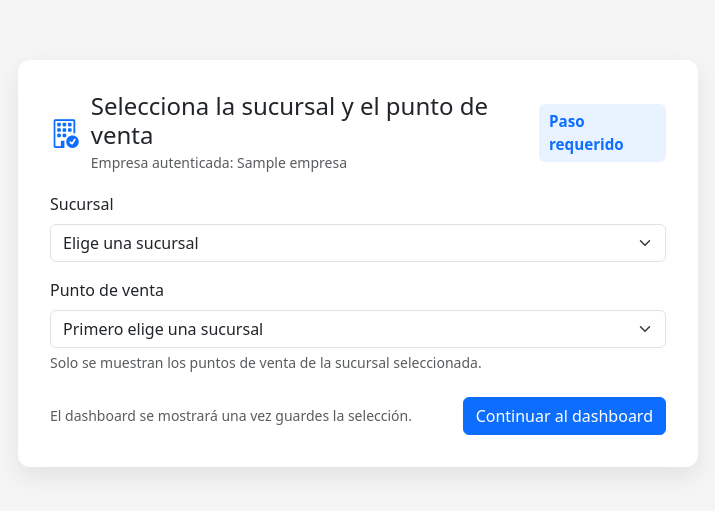
After one commit to marianocappucci/contalibra, a PHP site: template vistas/contexto/seleccionar.php in a window 1280 px wide. The commit adds this page. Shown: the top 511 px of the page, without its empty margins (282-997 px from the left). Run offline with PHP 8.4, Linux system fonts and the light colour scheme; the template is opened without the code that fills it: most values are stand-ins (such as "Sample title", 1, 10 or a date in 2020).

Commit message:
Add branch and POS selection step after login

```diff
--- /dev/null
+++ b/vistas/contexto/seleccionar.php
@@ -0,0 +1,128 @@
+<?php include __DIR__ . '/../layout/header.php'; ?>
+
+<link rel="stylesheet" href="https://cdn.jsdelivr.net/npm/bootstrap-icons@1.11.3/font/bootstrap-icons.css">
+
+<style>
+    .contexto-container {
+        max-width: 680px;
+        margin: 60px auto;
+        background: #fff;
+        border-radius: 12px;
+        box-shadow: 0 10px 25px rgba(0, 0, 0, 0.08);
+        padding: 32px;
+    }
+    .contexto-header {
+        display: flex;
+        align-items: center;
+        gap: 12px;
+        margin-bottom: 18px;
+    }
+    .contexto-header i {
+        font-size: 1.8rem;
+        color: #0d6efd;
+    }
+    .contexto-badge {
+        background: #e9f2ff;
+        color: #0d6efd;
+        border-radius: 6px;
+        padding: 6px 10px;
+        font-weight: 600;
+        font-size: 0.95rem;
+    }
+</style>
+
+<div class="contexto-container">
+    <div class="contexto-header">
+        <i class="bi bi-building-check"></i>
+        <div>
+            <h4 class="mb-0">Selecciona la sucursal y el punto de venta</h4>
+            <small class="text-muted">Empresa autenticada: <?php echo htmlspecialchars($empresa['nombre']); ?></small>
+        </div>
+        <span class="ms-auto contexto-badge">Paso requerido</span>
+    </div>
+
+    <?php if (!empty($error)): ?>
+        <div class="alert alert-danger"><?php echo htmlspecialchars($error); ?></div>
+    <?php endif; ?>
+
+    <?php if (empty($sucursales)): ?>
+        <div class="alert alert-warning">
+            No hay sucursales configuradas para esta empresa. Crea una antes de continuar.
+        </div>
+    <?php else: ?>
+        <form method="post" action="index.php?controller=Contexto&action=seleccionar">
+            <div class="mb-3">
+                <label class="form-label">Sucursal</label>
+                <select name="sucursal_id" id="sucursal_id" class="form-select" required>
+                    <option value="">Elige una sucursal</option>
+                    <?php foreach ($sucursales as $sucursal): ?>
+                        <option value="<?php echo (int) $sucursal['id']; ?>">
+                            <?php echo htmlspecialchars($sucursal['nombre']); ?>
+                        </option>
+                    <?php endforeach; ?>
+                </select>
+            </div>
+
+            <div class="mb-3">
+                <label class="form-label">Punto de venta</label>
+                <select name="punto_venta_id" id="punto_venta_id" class="form-select" required>
+                    <option value="">Primero elige una sucursal</option>
+                </select>
+                <div class="form-text">Solo se muestran los puntos de venta de la sucursal seleccionada.</div>
+            </div>
+
+            <div class="d-flex justify-content-between align-items-center mt-4">
+                <div class="text-muted small">
+                    El dashboard se mostrará una vez guardes la selección.
+                </div>
+                <button type="submit" class="btn btn-primary">Continuar al dashboard</button>
+            </div>
+        </form>
+    <?php endif; ?>
+</div>
+
+<script>
+    const sucursales = <?php echo json_encode($sucursales, JSON_HEX_TAG | JSON_HEX_APOS | JSON_HEX_QUOT | JSON_HEX_AMP); ?>;
+    const sucursalSelect = document.getElementById('sucursal_id');
+    const puntoVentaSelect = document.getElementById('punto_venta_id');
+
+    function renderPuntosVenta(sucursalId) {
+        puntoVentaSelect.innerHTML = '';
+
+        if (!sucursalId) {
+            const option = document.createElement('option');
+            option.value = '';
+            option.textContent = 'Primero elige una sucursal';
+            puntoVentaSelect.appendChild(option);
+            return;
+        }
+
+        const sucursal = sucursales.find(s => parseInt(s.id, 10) === parseInt(sucursalId, 10));
+
+        if (!sucursal || !sucursal.puntos_venta || sucursal.puntos_venta.length === 0) {
+            const option = document.createElement('option');
+            option.value = '';
+            option.textContent = 'La sucursal no tiene puntos de venta activos';
+            puntoVentaSelect.appendChild(option);
+            return;
+        }
+
+        const placeholder = document.createElement('option');
+        placeholder.value = '';
+        placeholder.textContent = 'Elige un punto de venta';
+        puntoVentaSelect.appendChild(placeholder);
+
+        sucursal.puntos_venta.forEach(pv => {
+            const option = document.createElement('option');
+            option.value = pv.id;
+            option.textContent = pv.nombre + (pv.codigo ? ` (Código ${pv.codigo})` : '');
+            puntoVentaSelect.appendChild(option);
+        });
+    }
+
+    sucursalSelect.addEventListener('change', (event) => {
+        renderPuntosVenta(event.target.value);
+    });
+</script>
+
+<?php include __DIR__ . '/../layout/footer.php'; ?>
```
Also changed, not shown: controlador/AuthController.php (+26 -7 lines), controlador/ContextoController.php (added, +92 -0 lines), index.php (+16 -3 lines), modelo/Empresa.php (+8 -0 lines).
